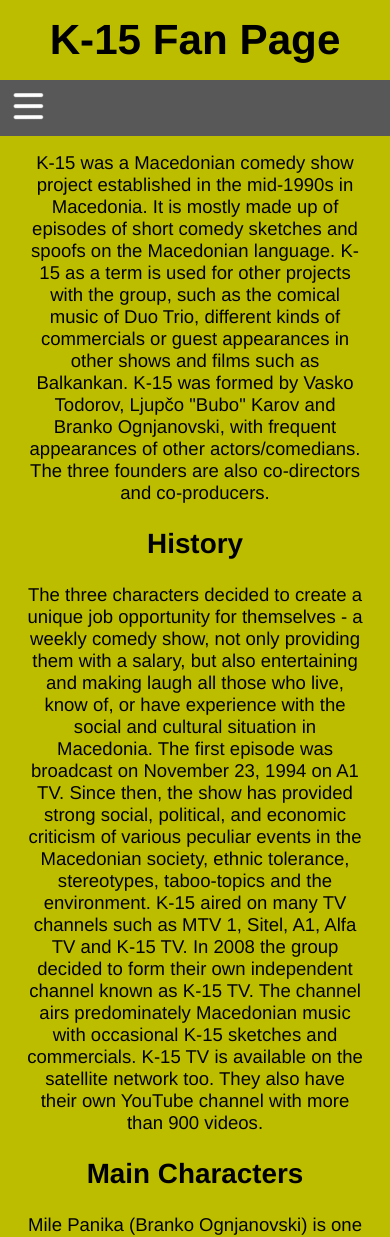
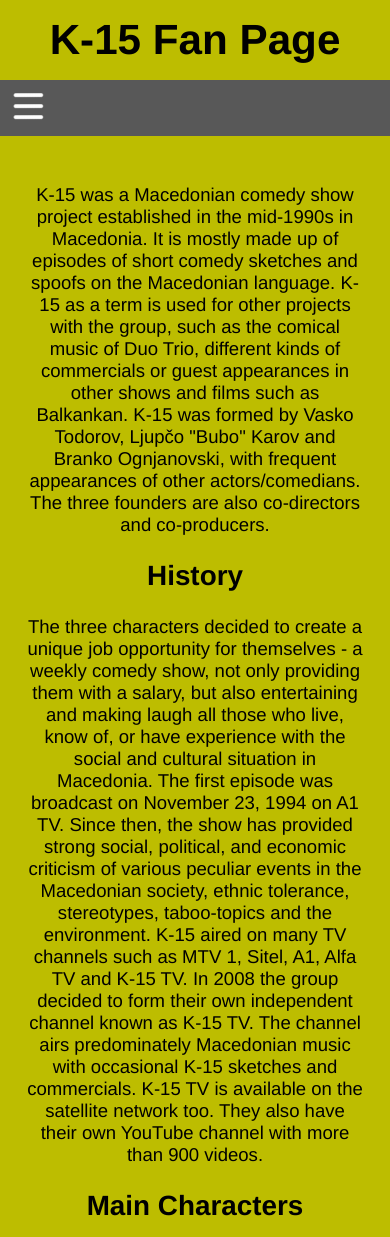
Before and after one commit to K15FanPage/K15FanPage.github.io, a PHP site: page / in a window 390 px wide. Shown: the top 1237 px of the page. Run offline with PHP 8.4, Linux system fonts and the light colour scheme.

Commit message:
jos eden aodejt

```diff
--- a/style.css
+++ b/style.css
@@ -218,7 +218,7 @@ section {
   }
 
   .main-section {
-    padding: 1rem;
+    padding: 3rem 1rem;
   }
 
   .main-section .container{
```
